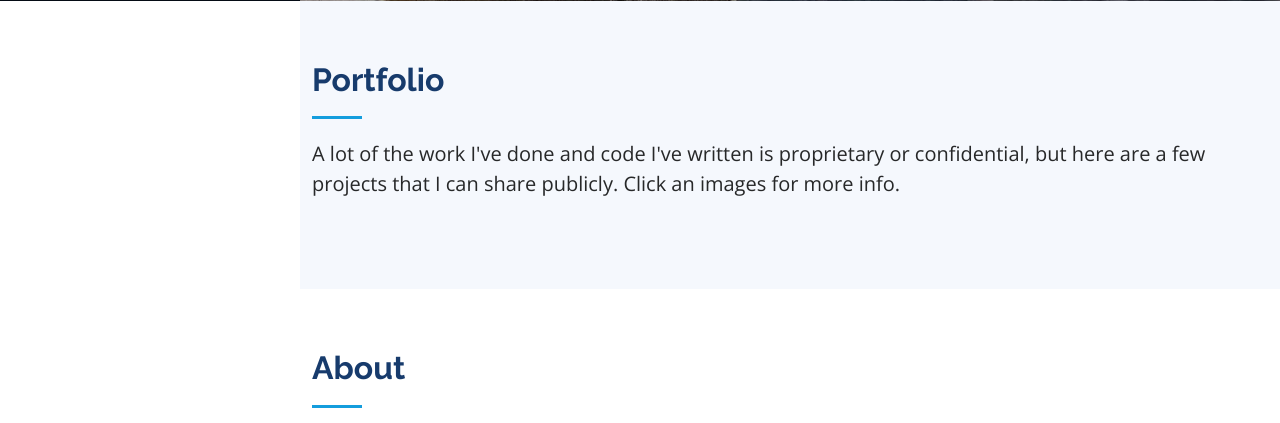
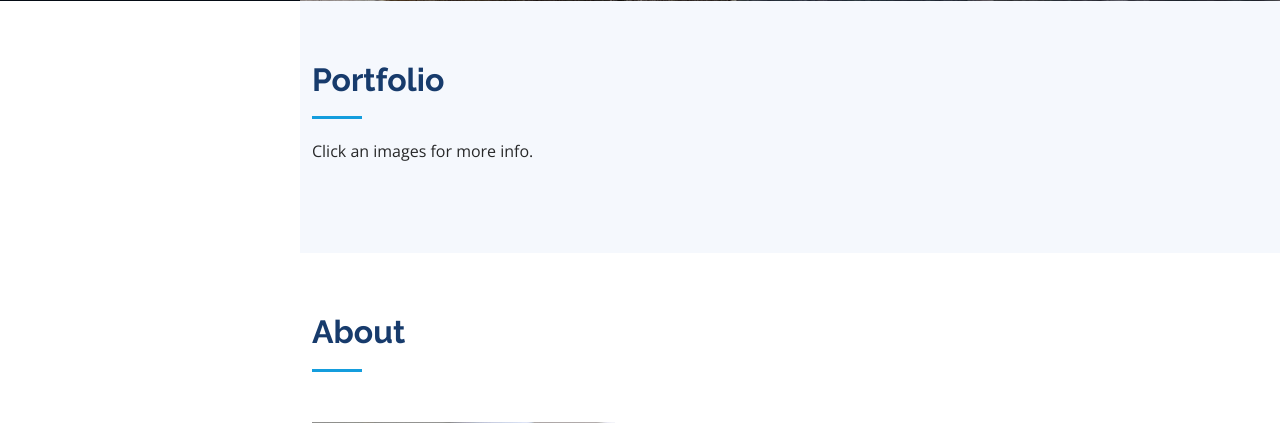
Before and after one commit to lekjos/portfolio-site, a Django app: page / in a window 1280 px wide. Shown: the part 799-1222 px from the top of the page. Run offline with Django 4.2, Linux system fonts and the light colour scheme; data that the repository does not hold is empty; some libraries are stand-ins or nearby versions.

Commit message:
Update index.html

```diff
--- a/PortfolioSite/Main/templates/index.html
+++ b/PortfolioSite/Main/templates/index.html
@@ -19,7 +19,7 @@
 
         <div class="section-title">
           <h2>Portfolio</h2>
-          <p class="lead">A lot of the work I've done and code I've written is proprietary or confidential, but here are a few projects that I can share publicly. <span class='desktop-only'>Click an images for more info.</span><span class='mobile-only'>Tap on a title for more info.</span></p>
+          <span class='desktop-only'>Click an images for more info.</span><span class='mobile-only'>Tap on a title for more info.</span></p>
         </div>
 
         <div class="row portfolio-container" data-aos="fade-up" data-aos-delay="100">
```
